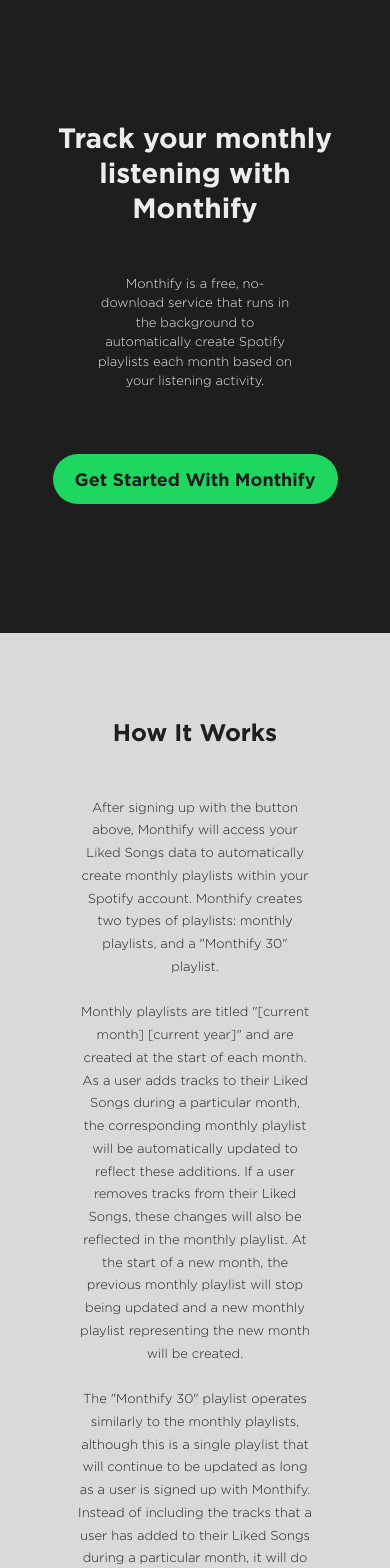
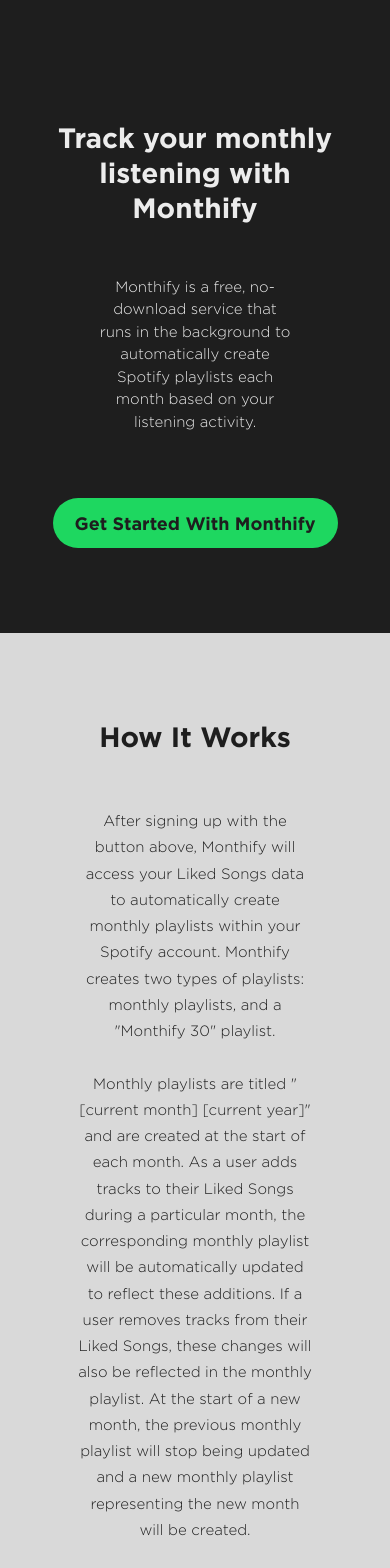
Before and after one commit to zaneHarrison/monthify-app, a Next.js app in the folder client/: page / in a window 390 px wide. Shown: the top 1568 px of the page. Built offline with nearby package versions, Linux system fonts and the light colour scheme.

Commit message:
Fix mobile media queries

```diff
--- a/client/src/app/styles/IntroSectionStyles.module.css
+++ b/client/src/app/styles/IntroSectionStyles.module.css
@@ -1,8 +1,8 @@
-/* Extra small devices (phones, 370px and down) */
-@media only screen and (max-width: 370px) {
+/* Extra extra small devices (phones, 370px and down) */
+@media only screen and (max-width: 380px) {
   .container {
     background-color: #1e1e1e;
-    height: 80vh;
+    height: 93vh;
     width: 100vw;
     color: #ececec;
     display: flex;
@@ -21,14 +21,14 @@
   .introTextContainer {
     margin-top: 2vh;
     width: 55vw;
-    font-size: 13px;
+    font-size: 15px;
     text-align: center;
     line-height: 1.5;
   }
 }
 
-/* Extra small devices (phones, 600px and down) */
-@media only screen and (min-width: 371px) and (max-width: 600px) {
+/* Extra small devices (phones, 381px to 600px) */
+@media only screen and (min-width: 381px) and (max-width: 600px) {
   .container {
     background-color: #1e1e1e;
     height: 75vh;
@@ -50,7 +50,7 @@
   .introTextContainer {
     margin-top: 2vh;
     width: 50vw;
-    font-size: 13px;
+    font-size: 15px;
     text-align: center;
     line-height: 1.5;
   }
--- a/client/src/app/styles/LearnMoreSectionStyles.module.css
+++ b/client/src/app/styles/LearnMoreSectionStyles.module.css
@@ -1,5 +1,4 @@
-/* Extra small devices (phones, 600px and down) */
-@media only screen and (max-width: 600px) {
+@media only screen and (max-width: 380px) {
   .container {
     height: 100vh;
     width: 100vw;
@@ -13,7 +12,7 @@
   .titleTextContainer {
     margin-top: 8vh;
     width: 70vw;
-    font-size: 12px;
+    font-size: 14px;
     text-align: center;
     line-height: 1.25;
   }
@@ -22,7 +21,50 @@
     margin-top: 20px;
     margin-bottom: 60px;
     width: 60vw;
+    font-size: 15px;
+    text-align: center;
+    line-height: 1.75;
+  }
+
+  .createdByTextContainer {
+    width: 75vw;
+    margin-top: 30px;
+    padding-bottom: 20px;
     font-size: 13px;
+    text-align: center;
+    line-height: 1.75;
+  }
+
+  .linkText {
+    color: #1e1e1e;
+  }
+}
+
+/* Extra small devices (phones, 600px and down) */
+@media only screen and (min-width: 381px) and (max-width: 600px) {
+  .container {
+    height: 100vh;
+    width: 100vw;
+    background-color: #d9d9d9;
+    color: #1e1e1e;
+    display: flex;
+    flex-direction: column;
+    align-items: center;
+  }
+
+  .titleTextContainer {
+    margin-top: 8vh;
+    width: 70vw;
+    font-size: 14px;
+    text-align: center;
+    line-height: 1.25;
+  }
+
+  .learnMoreTextContainer {
+    margin-top: 20px;
+    margin-bottom: 60px;
+    width: 60vw;
+    font-size: 15px;
     text-align: center;
     line-height: 1.75;
   }
```
